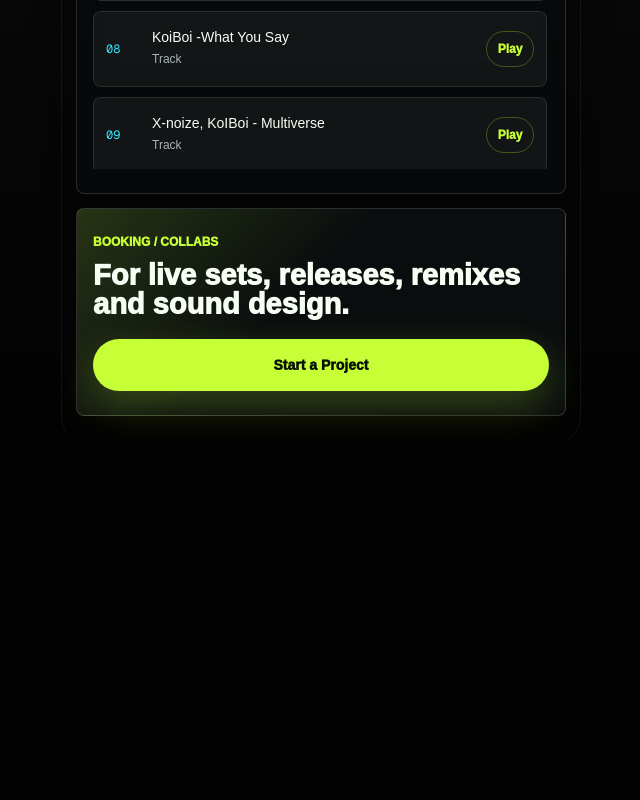
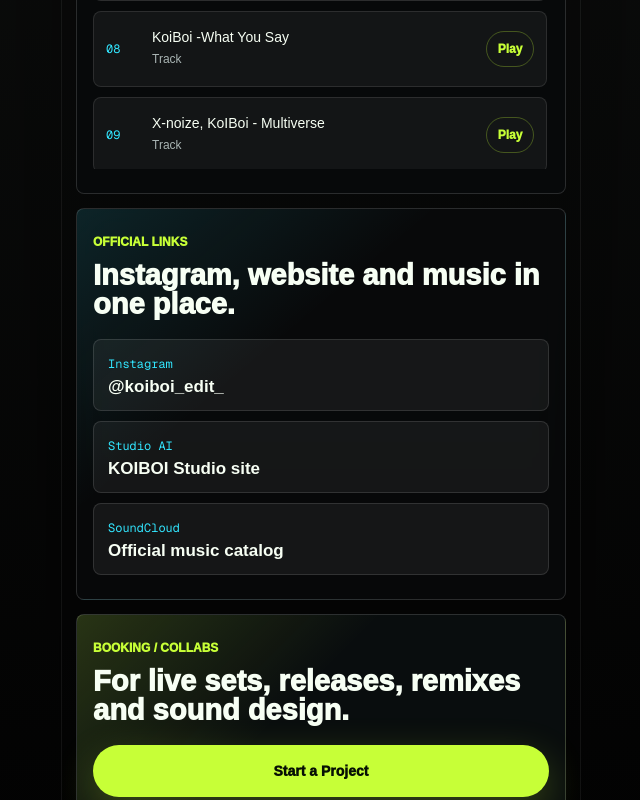
Before and after one commit to koiboi-studio/koiboi, a Next.js app: page / in a window 1280 px wide. Shown: the part 2413-3213 px from the top of the page, without its empty margins (319-959 px from the left). Before the commit the page ends 2881 px from the top, so only its background shows below. Built offline with nearby package versions, Linux system fonts and the light colour scheme.

Commit message:
Add official KOIBOI links

```diff
--- a/app/globals.css
+++ b/app/globals.css
@@ -362,6 +362,40 @@
   font-weight: 950;
 }
 
+.links-panel {
+  background:
+    linear-gradient(140deg, rgba(50, 230, 255, 0.12), transparent 38%),
+    rgba(9, 11, 12, 0.78);
+}
+
+.link-grid {
+  display: grid;
+  gap: 10px;
+}
+
+.link-card {
+  min-height: 72px;
+  display: grid;
+  align-content: center;
+  gap: 5px;
+  padding: 14px;
+  border: 1px solid rgba(255, 255, 255, 0.12);
+  border-radius: 8px;
+  background: rgba(255, 255, 255, 0.06);
+}
+
+.link-card span {
+  color: var(--cyan);
+  font-family: var(--font-geist-mono), monospace;
+  font-size: 12px;
+}
+
+.link-card strong {
+  color: var(--foreground);
+  font-size: 17px;
+  line-height: 1.08;
+}
+
 .booking {
   margin-bottom: 28px;
   background:
--- a/app/page.tsx
+++ b/app/page.tsx
@@ -7,6 +7,23 @@
 const playerUrl = `https://w.soundcloud.com/player/?url=${encodeURIComponent(
   soundCloudProfile.url,
 )}&color=%23c7ff37&auto_play=false&hide_related=false&show_comments=false&show_user=true&show_reposts=false&show_teaser=false&visual=true`;
+const officialLinks = [
+  {
+    title: "Instagram",
+    label: "@koiboi_edit_",
+    url: "https://www.instagram.com/koiboi_edit_/?hl=en",
+  },
+  {
+    title: "Studio AI",
+    label: "KOIBOI Studio site",
+    url: "https://koiboi-studio.github.io/studio-ai-landing/?utm_source=ig&utm_medium=social&utm_content=link_in_bio",
+  },
+  {
+    title: "SoundCloud",
+    label: "Official music catalog",
+    url: soundCloudProfile.url,
+  },
+];
 
 export default function Home() {
   return (
@@ -42,8 +59,8 @@
             <a className="button button--primary" href="#player">
               Listen Now
             </a>
-            <a className="button button--ghost" href={soundCloudProfile.url}>
-              SoundCloud
+            <a className="button button--ghost" href="#links">
+              Links
             </a>
           </div>
         </div>
@@ -95,6 +112,19 @@
         </div>
       </section>
 
+      <section className="panel links-panel" id="links" aria-labelledby="links-title">
+        <p className="section-kicker">Official Links</p>
+        <h2 id="links-title">Instagram, website and music in one place.</h2>
+        <div className="link-grid">
+          {officialLinks.map((link) => (
+            <a className="link-card" href={link.url} key={link.url}>
+              <span>{link.title}</span>
+              <strong>{link.label}</strong>
+            </a>
+          ))}
+        </div>
+      </section>
+
       <section className="booking" id="book" aria-labelledby="book-title">
         <p className="section-kicker">Booking / Collabs</p>
         <h2 id="book-title">For live sets, releases, remixes and sound design.</h2>
```
